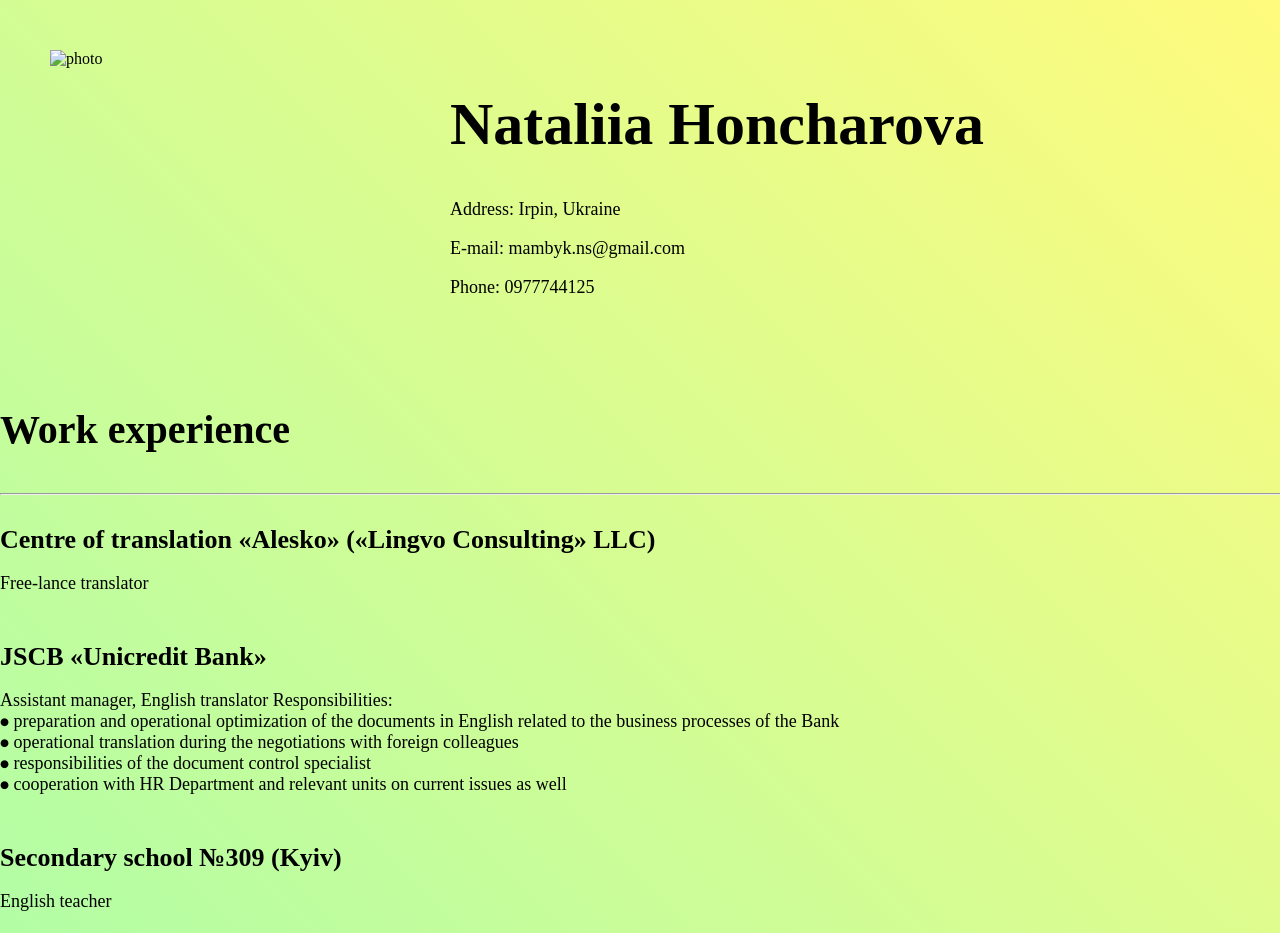
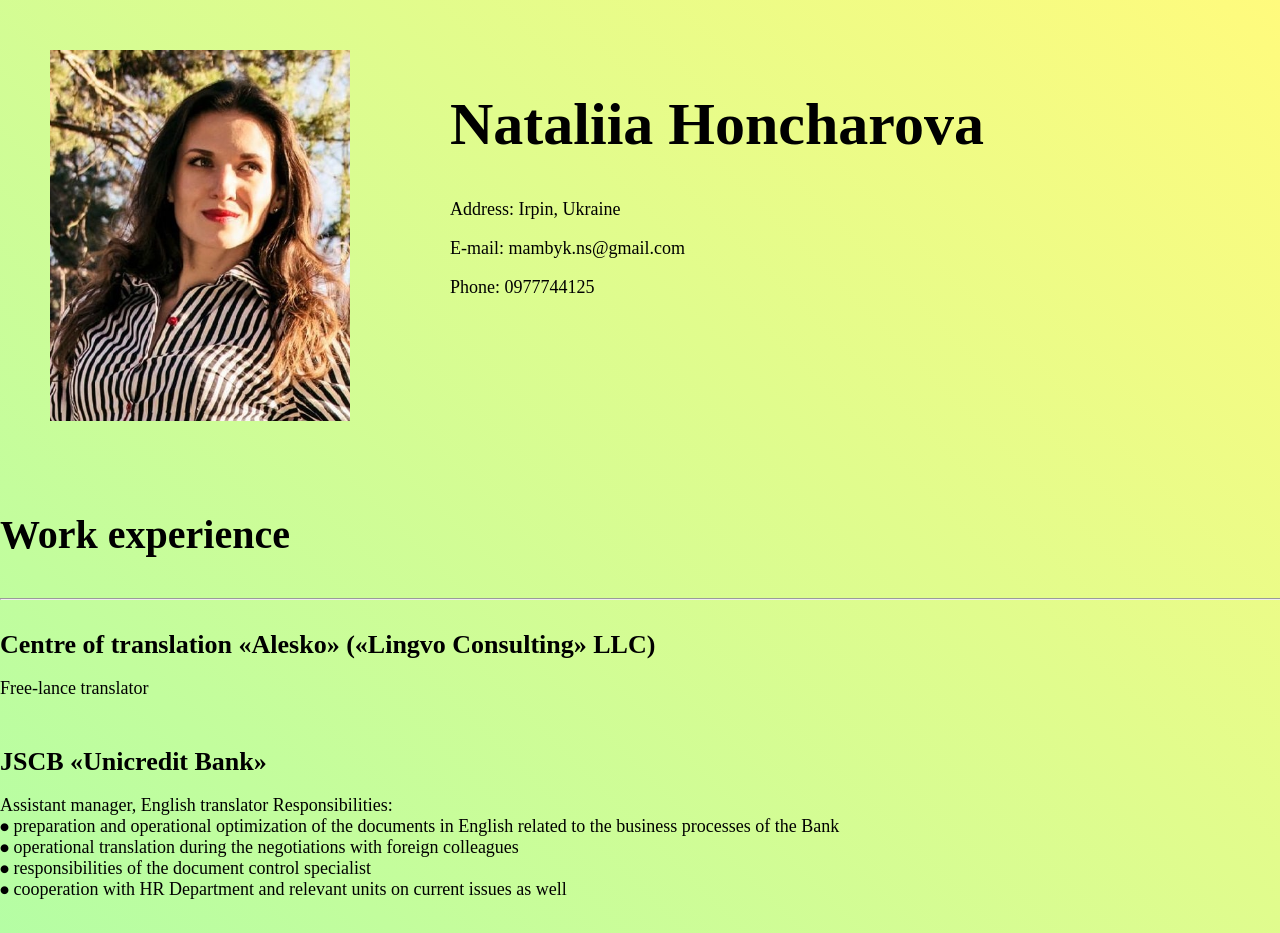
Before and after one commit to natahoncharova/portfolio, a plain HTML site: page index.html in a window 1280 px wide. Shown: the top 933 px of the page. Drawn offline with Linux system fonts and the light colour scheme.

Commit message:
Update index.html

```diff
--- a/index.html
+++ b/index.html
@@ -12,7 +12,7 @@
       <div class="container">
         <div class="block-header">
           <img
-            src="img/3f52cfde-d62c-4c36-9582-e1a1b8d2193d.jpeg"
+            src="3f52cfde-d62c-4c36-9582-e1a1b8d2193d.jpeg"
             alt="photo"
             class="img"
           />
```
